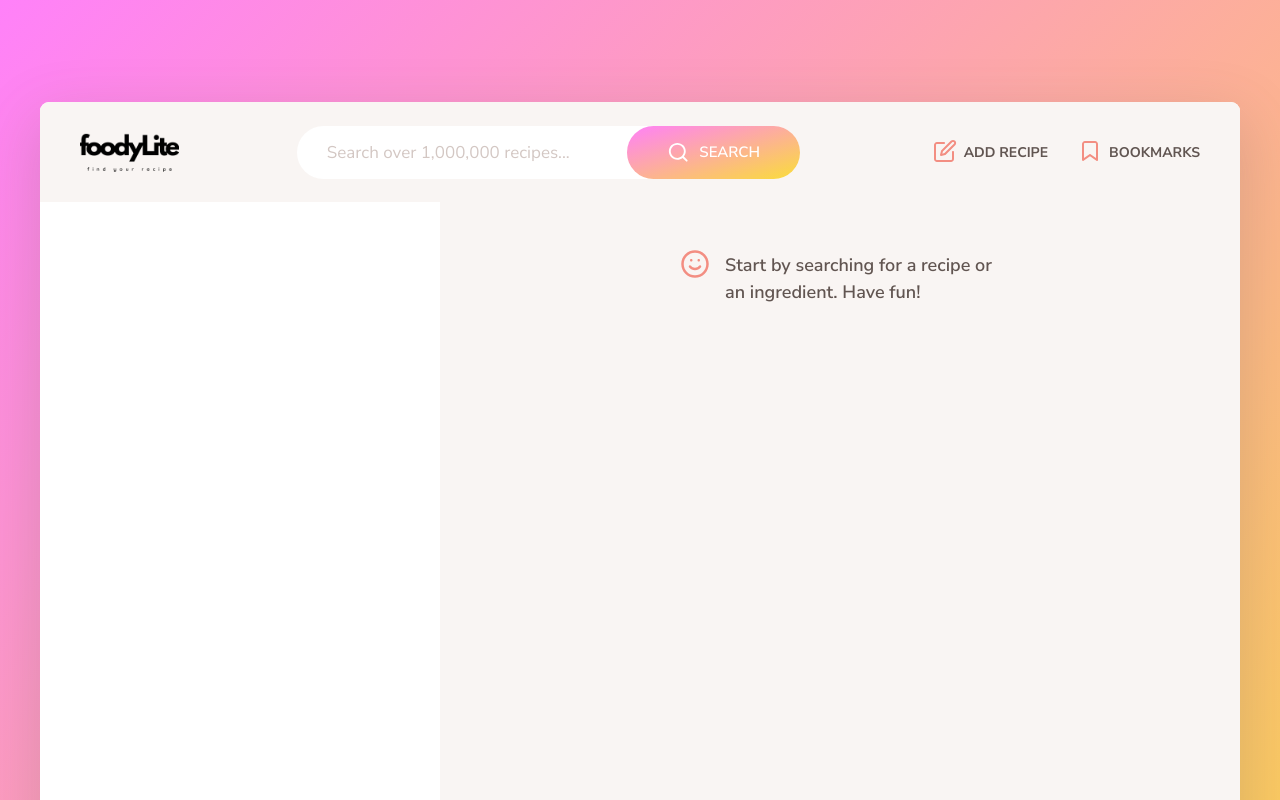
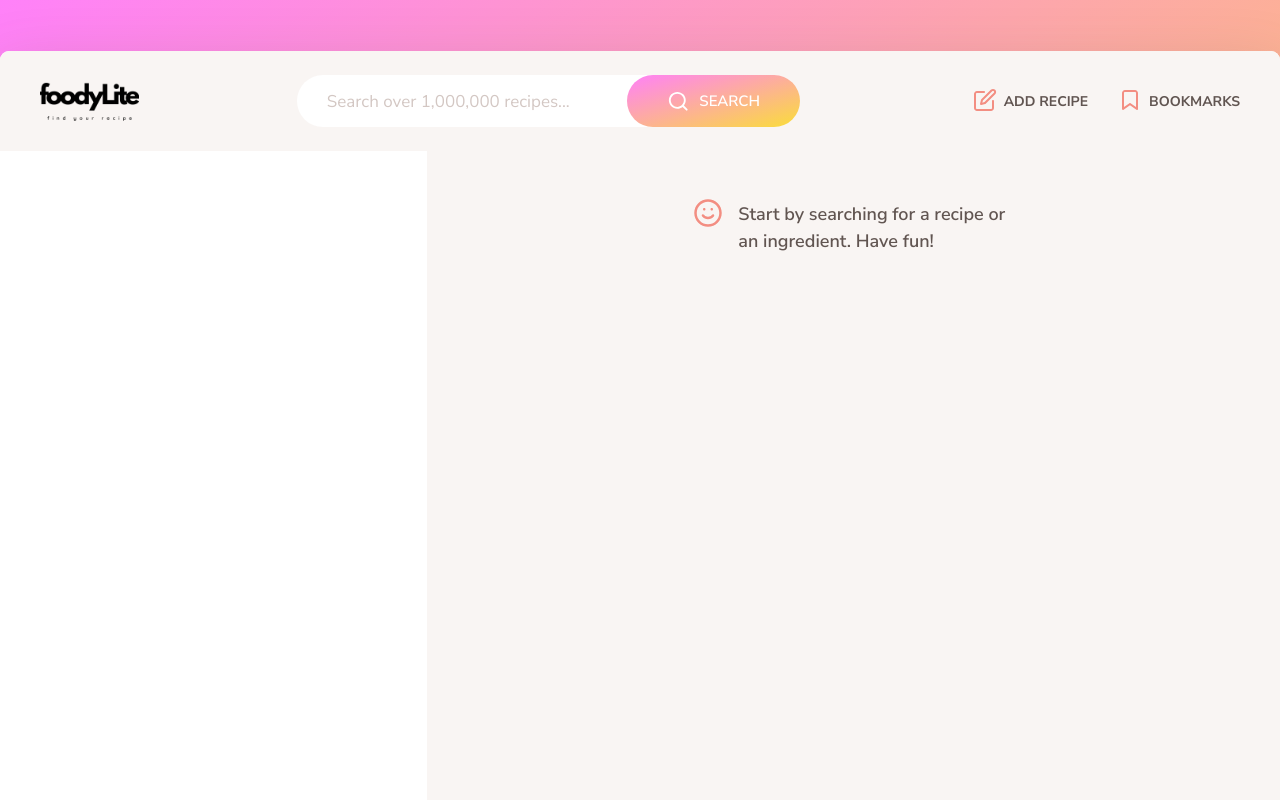
Before and after one commit to Parrurox/foodyLite, a website built with Parcel: page index.html in a window 1280 px wide. Shown: the top 800 px of the page. Built offline with nearby package versions, Linux system fonts and the light colour scheme.

Commit message:
margins fixed

```diff
--- a/src/sass/_base.scss
+++ b/src/sass/_base.scss
@@ -48,9 +48,9 @@ body {
 }
 
 .container {
-  max-width: 120rem;
+  max-width: 140rem;
   min-height: 117rem;
-  margin: 8vw auto;
+  margin: 4vw auto;
   background-color: #fff;
   border-radius: 9px;
   overflow: hidden;
```
